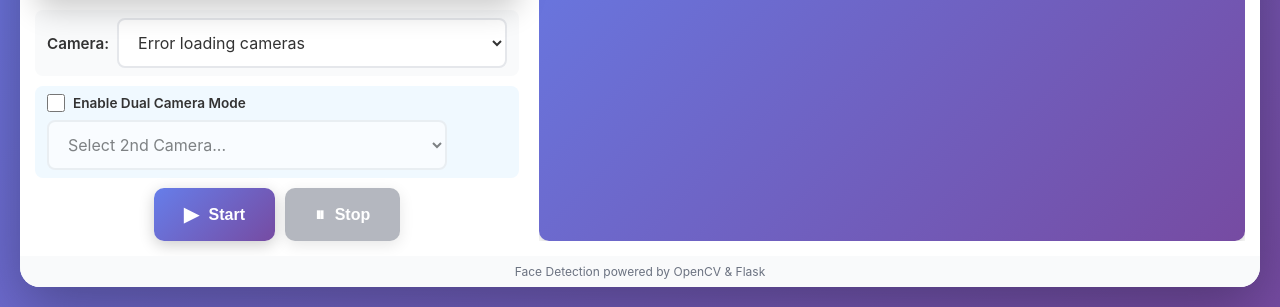
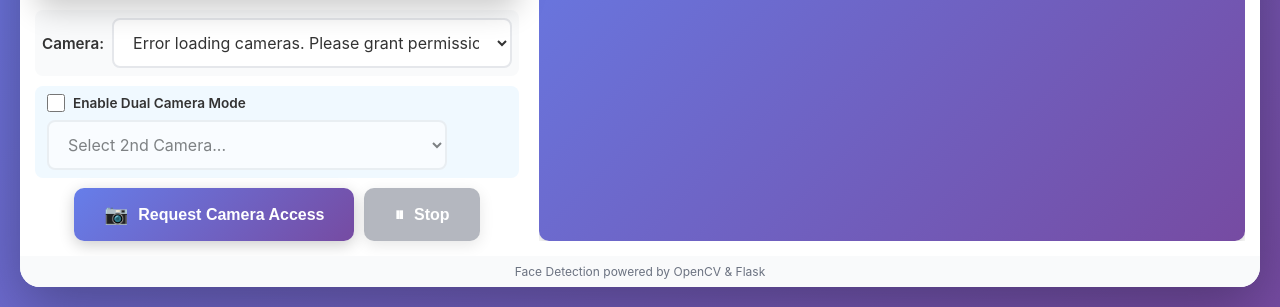
Before and after one commit to fullstackslife/Fullstacks-Facial-Recognition, a Flask app: page / in a window 1280 px wide. Shown: the part 533-840 px from the top of the page. Run offline with Flask 3, Linux system fonts and the light colour scheme.

Commit message:
Add camera permission request flow to UI
Introduces a 'Request Camera Access' button and related logic to handle camera permission requests before starting face detection. Improves error handling and user feedback for camera access issues, ensuring device labels are available only after permission is granted.

Co-Authored-By: Rehan-156 <238956631+rehan-156@users.noreply.github.com>
Co-Authored-By: Saniya Prakash <238255082+saniyaprakash10@users.noreply.github.com>

```diff
--- a/static/js/app.js
+++ b/static/js/app.js
@@ -9,6 +9,7 @@
         this.processedCtx = null;
         this.startBtn = document.getElementById('startBtn');
         this.stopBtn = document.getElementById('stopBtn');
+        this.requestPermissionBtn = document.getElementById('requestPermissionBtn');
         this.cameraSelect = document.getElementById('cameraSelect');
         this.faceCountEl = document.getElementById('faceCount');
         this.uniqueFacesEl = document.getElementById('uniqueFaces');
@@ -47,10 +48,28 @@
         // Create video element and canvas for display
         this.setupVideoElements();
 
-        // Load available cameras
+        // Load available cameras (may not have labels until permission granted)
         await this.loadCameras();
 
         // Set up event listeners
+        if (this.requestPermissionBtn) {
+            this.requestPermissionBtn.addEventListener('click', async () => {
+                this.requestPermissionBtn.disabled = true;
+                this.requestPermissionBtn.textContent = 'Requesting...';
+                const granted = await this.requestCameraPermission();
+                if (granted) {
+                    // Reload cameras to get proper labels
+                    await this.loadCameras();
+                    // Hide permission button, show start button
+                    this.requestPermissionBtn.style.display = 'none';
+                    this.startBtn.style.display = 'inline-flex';
+                    this.updateStatus('Camera ready - Click Start to begin', true);
+                } else {
+                    this.requestPermissionBtn.disabled = false;
+                    this.requestPermissionBtn.innerHTML = '<span class="btn-icon">📷</span>Request Camera Access';
+                }
+            });
+        }
         this.startBtn.addEventListener('click', () => this.start());
         this.stopBtn.addEventListener('click', () => this.stop());
         this.cameraSelect.addEventListener('change', (e) => {
@@ -84,8 +103,74 @@
             this.selectedCamera2Id = e.target.value;
         });
 
+        // Check if we need to show permission button
+        const hasPermission = await this.checkCameraPermission();
+        if (!hasPermission && this.requestPermissionBtn) {
+            this.requestPermissionBtn.style.display = 'inline-flex';
+            this.startBtn.style.display = 'none';
+        }
+
         // Initial status
         this.updateStatus('Ready', false);
+    }
+
+    async checkCameraPermission() {
+        /**Check if we have camera permission by trying to enumerate devices with labels*/
+        try {
+            const devices = await navigator.mediaDevices.enumerateDevices();
+            const videoDevices = devices.filter(device => device.kind === 'videoinput');
+            // If we have labels, permission was granted
+            return videoDevices.some(device => device.label && device.label.length > 0);
+        } catch (error) {
+            return false;
+        }
+    }
+
+    async requestCameraPermission() {
+        /**Request camera permission to get proper device labels*/
+        try {
+            // Request a temporary stream to trigger permission prompt
+            // This allows us to get proper camera labels
+            const tempStream = await navigator.mediaDevices.getUserMedia({
+                video: { facingMode: 'user' }
+            });
+
+            // Stop the temporary stream immediately
+            tempStream.getTracks().forEach(track => track.stop());
+
+            this.updateStatus('Camera permission granted', true);
+            return true;
+        } catch (error) {
+            console.error('Camera permission error:', error);
+
+            let errorMessage = 'Camera access is required for face detection. ';
+
+            if (error.name === 'NotAllowedError' || error.name === 'PermissionDeniedError') {
+                errorMessage += 'Please allow camera access in your browser settings and refresh the page.';
+                this.updateStatus('Camera Permission Denied', false);
+            } else if (error.name === 'NotFoundError' || error.name === 'DevicesNotFoundError') {
+                errorMessage += 'No camera found. Please connect a camera and refresh the page.';
+                this.updateStatus('No Camera Found', false);
+            } else if (error.name === 'NotReadableError' || error.name === 'TrackStartError') {
+                errorMessage += 'Camera is being used by another application. Please close other apps using the camera.';
+                this.updateStatus('Camera In Use', false);
+            } else if (error.name === 'OverconstrainedError' || error.name === 'ConstraintNotSatisfiedError') {
+                errorMessage += 'Camera does not support the required settings.';
+                this.updateStatus('Camera Not Supported', false);
+            } else {
+                errorMessage += `Error: ${error.message}`;
+                this.updateStatus('Camera Error', false);
+            }
+
+            // Show user-friendly error message
+            if (this.statusText) {
+                this.statusText.textContent = errorMessage;
+            }
+
+            // Show alert for permission errors
+            alert(errorMessage);
+            return false;
+        }
     }
 
     setupVideoElements() {
@@ -129,19 +214,34 @@
     async loadCameras() {
         try {
             // Get available cameras from browser
+            // Note: Labels may be empty until permission is granted
             const devices = await navigator.mediaDevices.enumerateDevices();
             const videoDevices = devices.filter(device => device.kind === 'videoinput');
+
+            if (videoDevices.length === 0) {
+                this.cameraSelect.innerHTML = '<option value="">No cameras found. Please grant camera permission.</option>';
+                return;
+            }
 
             this.availableCameras = videoDevices.map((device, index) => ({
                 deviceId: device.deviceId,
                 label: device.label || `Camera ${index + 1}`,
-                index: index
+                index: index,
+                hasLabel: !!device.label  // Track if we have a proper label
             }));
+
+            // Check if we have labels (permission granted)
+            const hasLabels = this.availableCameras.some(cam => cam.hasLabel);
+            if (!hasLabels) {
+                // Update status to prompt for permission
+                this.updateStatus('Click "Request Camera Access" to enable cameras', false);
+            }
 
             this.populateCameraSelect(this.availableCameras);
         } catch (error) {
             console.error('Error loading cameras:', error);
-            this.cameraSelect.innerHTML = '<option value="">Error loading cameras</option>';
+            this.cameraSelect.innerHTML = '<option value="">Error loading cameras. Please grant permission.</option>';
+            this.updateStatus('Error loading cameras', false);
         }
     }
 
@@ -239,7 +339,39 @@
 
         } catch (error) {
             console.error('Error starting camera:', error);
-            alert('Error accessing camera: ' + error.message);
+
+            let errorMessage = 'Error accessing camera: ';
+
+            if (error.name === 'NotAllowedError' || error.name === 'PermissionDeniedError') {
+                errorMessage = 'Camera permission denied. Please allow camera access in your browser settings.';
+                this.updateStatus('Permission Denied', false);
+            } else if (error.name === 'NotFoundError' || error.name === 'DevicesNotFoundError') {
+                errorMessage = 'No camera found. Please connect a camera device.';
+                this.updateStatus('No Camera Found', false);
+            } else if (error.name === 'NotReadableError' || error.name === 'TrackStartError') {
+                errorMessage = 'Camera is being used by another application. Please close other apps.';
+                this.updateStatus('Camera In Use', false);
+            } else if (error.name === 'OverconstrainedError') {
+                errorMessage = 'Camera does not support the requested settings. Trying with default settings...';
+                // Try again with less specific constraints
+                try {
+                    const fallbackConstraints = {
+                        video: {
+                            deviceId: { exact: this.selectedCameraId }
+                        }
+                    };
+                    this.stream = await navigator.mediaDevices.getUserMedia(fallbackConstraints);
+                    this.videoElement.srcObject = this.stream;
+                    // Continue with setup...
+                    return;
+                } catch (fallbackError) {
+                    errorMessage = 'Camera access failed. Please try a different camera.';
+                }
+            } else {
+                errorMessage += error.message;
+            }
+
+            alert(errorMessage);
             this.updateStatus('Camera Error', false);
         }
     }
--- a/templates/index.html
+++ b/templates/index.html
@@ -48,6 +48,10 @@
                     <div id="recommendationsList"></div>
                 </div>
                 <div class="controls">
+                    <button id="requestPermissionBtn" class="btn btn-primary" style="display: none;">
+                        <span class="btn-icon">📷</span>
+                        Request Camera Access
+                    </button>
                     <button id="startBtn" class="btn btn-primary">
                         <span class="btn-icon">▶</span>
                         Start
```
